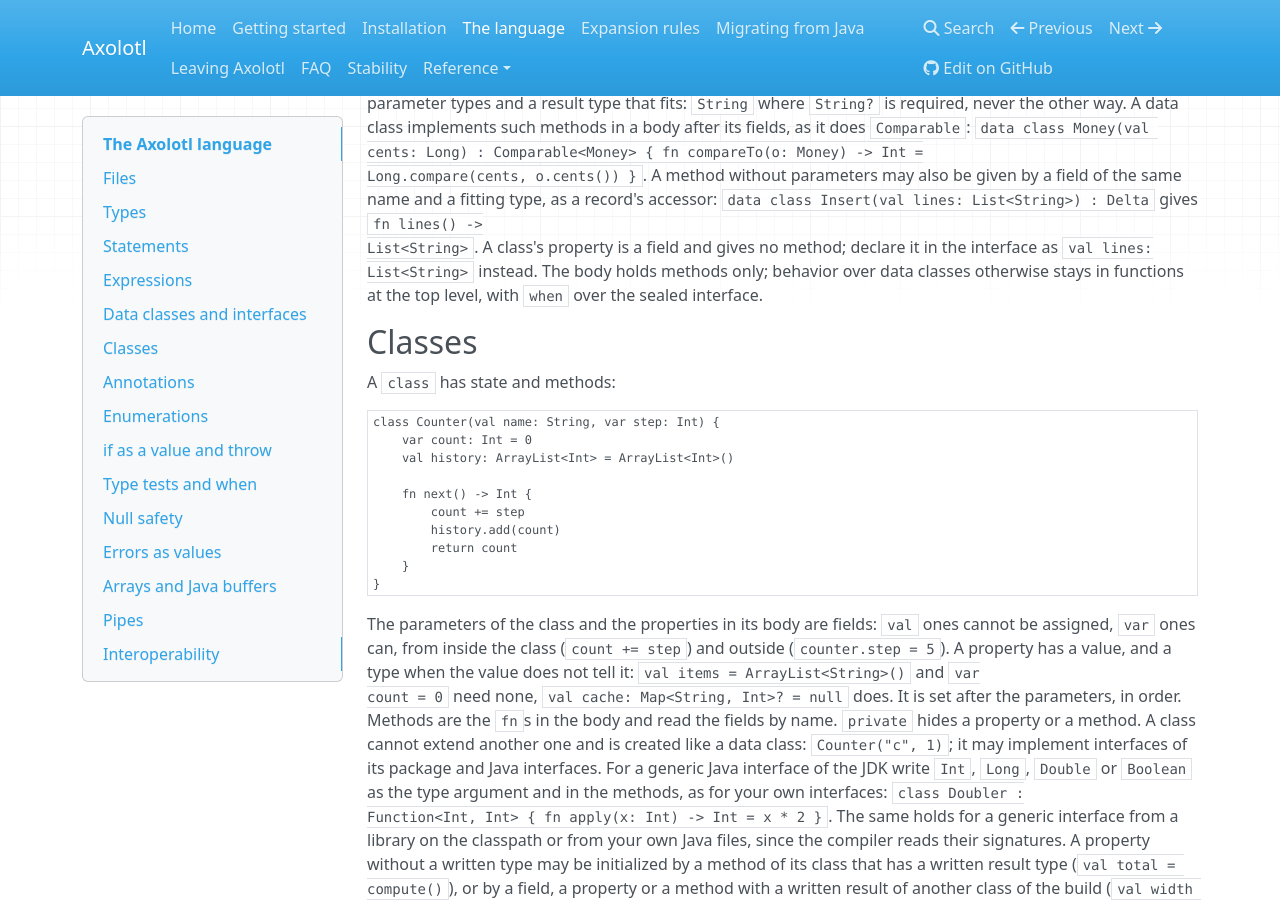
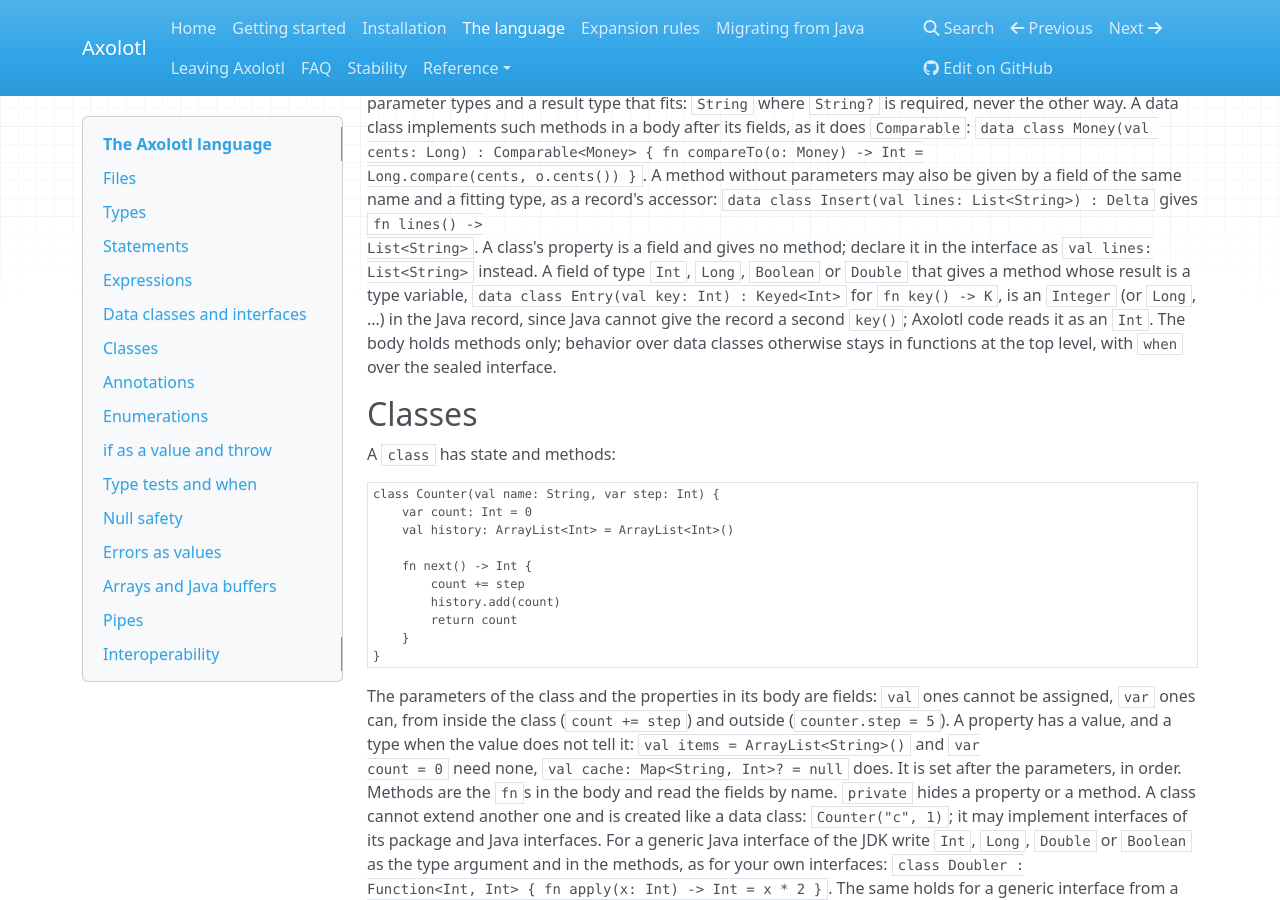
Before and after one commit to k1ngmang/axolotl-lang, an MkDocs documentation site: the page built from docs/language.md, in a window 1280 px wide and 900 px high, scrolled down 3279 px. Built offline with MkDocs 1.6.1, drawn with Linux system fonts in a browser that asks for light colours; nearby versions of some CDN libraries.

Commit message:
Document boxed record fields and the classpath in IntelliJ

```diff
--- a/docs/language.md
+++ b/docs/language.md
@@ -163,7 +163,9 @@ other way. A data class implements such methods in a body after its fields, as i
 Long.compare(cents, o.cents()) }`. A method without parameters may also be given by a field of the same name and a
 fitting type, as a record's accessor: `data class Insert(val lines: List<String>) : Delta` gives `fn lines() ->
 List<String>`. A class's property is a field and gives no method; declare it in the interface as `val lines:
-List<String>` instead. The body holds methods only; behavior over data classes otherwise
+List<String>` instead. A field of type `Int`, `Long`, `Boolean` or `Double` that gives a method whose result is a type
+variable, `data class Entry(val key: Int) : Keyed<Int>` for `fn key() -> K`, is an `Integer` (or `Long`, ...) in the Java
+record, since Java cannot give the record a second `key()`; Axolotl code reads it as an `Int`. The body holds methods only; behavior over data classes otherwise
 stays in functions at the top level, with `when` over the sealed interface.
 
 ## Classes
```
Also changed, not shown: CHANGELOG.md (+5 -0 lines), docs/decisions.md (+1 -1 lines), docs/intellij.md (+1 -1 lines).
